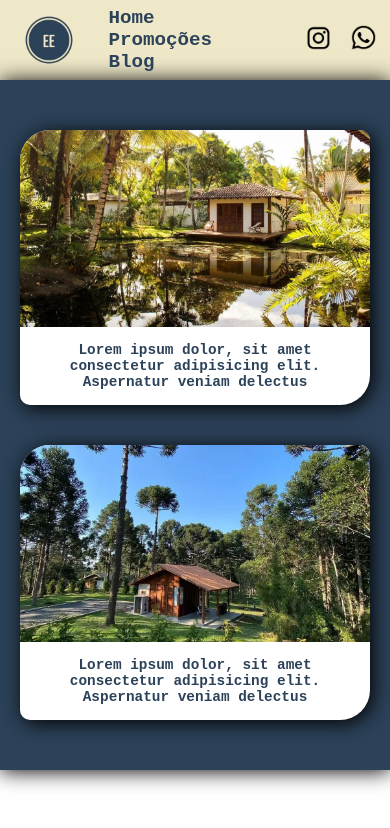
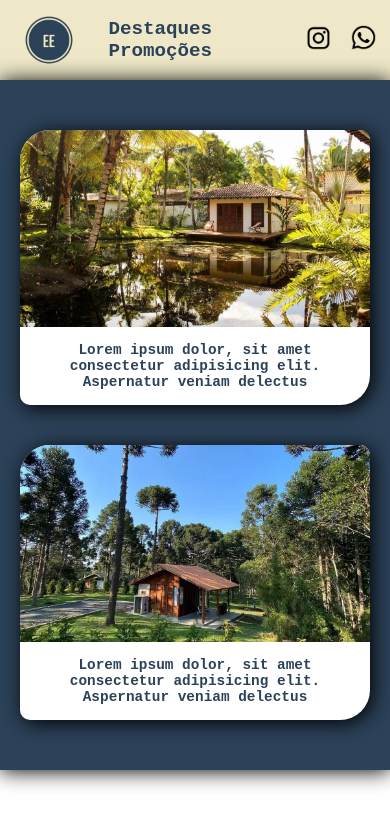
Before and after one commit to filipe-rosa00/estadias_espetaculares, a plain HTML site: page index.html in a window 390 px wide. Shown: the top 828 px of the page. Drawn offline with Linux system fonts and the light colour scheme.

Commit message:
ajuste de tamanhos

```diff
--- a/css/style.css
+++ b/css/style.css
@@ -23,6 +23,9 @@
         }
         h3{
             font-size: 0.7rem;
+        }
+        a{
+            font-size: 0.9rem;
         }
 }
 
@@ -201,7 +204,6 @@ header .redes{
 
 .promocoes .card img{
     width: 20vw;
-    height: fit-content;
     min-width: 150px;
     max-width: 300px;
 }
--- a/index.html
+++ b/index.html
@@ -14,9 +14,8 @@
         </div>
         <div class="menu">
             <nav>
-                <a href="#">Home</a>
+                <a href="#">Destaques</a>
                 <a href="#">Promoções</a>
-                <a href="#">Blog</a>
             </nav>
         </div>
         <div class="redes">
```
